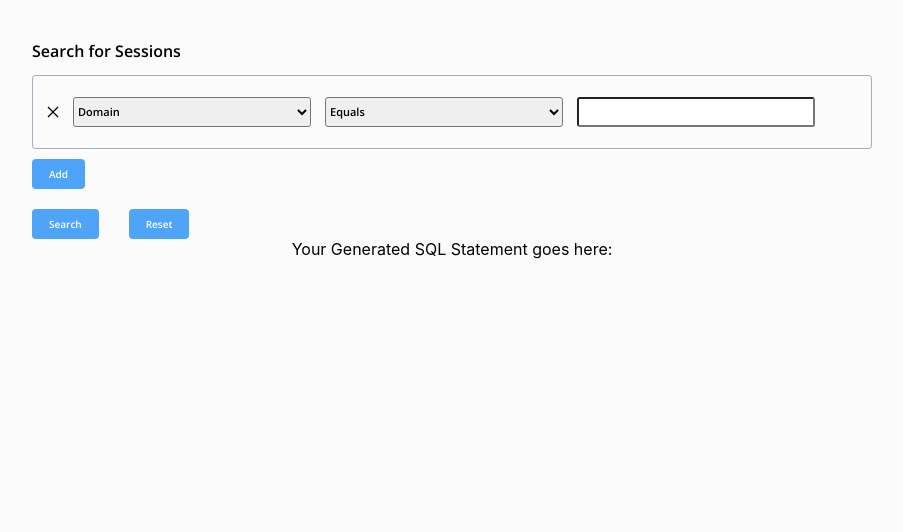
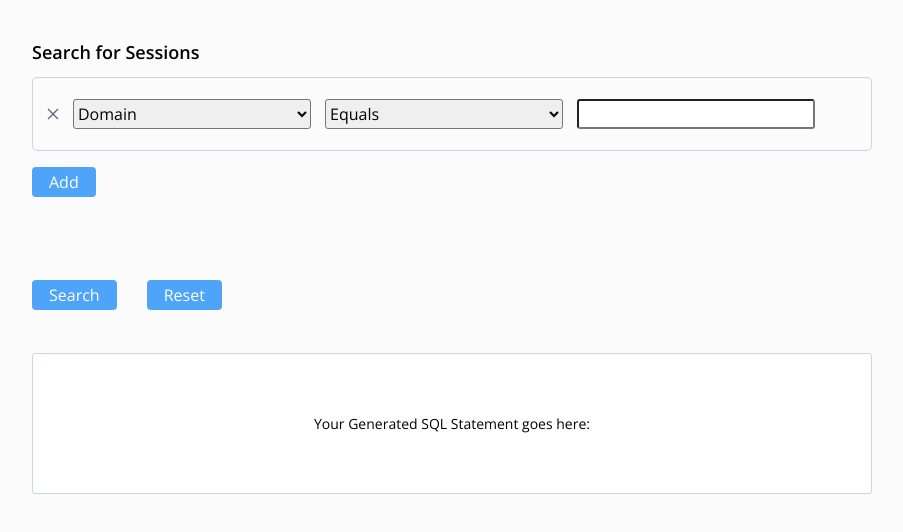
Before and after one commit to Andres9888/react_sql_query_generator, a React (Create React App) app: page / in a window 1280 px wide. Shown: the top 532 px of the page, without its empty margins (188-1091 px from the left). Built offline with nearby package versions, Linux system fonts and the light colour scheme.

Commit message:
fix sql generator

```diff
--- a/src/App.tsx
+++ b/src/App.tsx
@@ -1,5 +1,5 @@
 import './App.css';
-import { useContext, useState, useCallback } from 'react';
+import { useContext, useState } from 'react';
 
 import { observer } from 'mobx-react-lite';
 import { nanoid } from 'nanoid';
@@ -32,19 +32,21 @@ const App = observer(() => {
       return value.userInput;
     });
     const options = filtered.map(column => {
-      if (typeof column[1].userInput === 'string') {
+      if (column[1].type === 'string') {
         return (
-          <SqlStatement
-            key={nanoid()}
-          >{`SELECT ${column[0]} FROM session WHERE ${column[0]} ${column[1].operatorsSelected} '${column[1].userInput}'`}</SqlStatement>
+          <SqlStatement key={nanoid()}>
+            {`SELECT ${column[0]} FROM session WHERE ${column[0]} ${column[1].operatorsSelected} '${column[1].userInput}'`}
+          </SqlStatement>
         );
       }
-
-      return (
-        <SqlStatement
-          key={nanoid()}
-        >{`SELECT ${column[0]} FROM session WHERE ${column[0]} ${column[1].operatorsSelected} ${column[1].userInput}`}</SqlStatement>
-      );
+      if (column[1].type === 'number') {
+        return (
+          <SqlStatement key={nanoid()}>
+            {`SELECT ${column[0]} FROM session WHERE ${column[0]} ${column[1].operatorsSelected} ${column[1].userInput}`}
+          </SqlStatement>
+        );
+      }
+      return <SqlStatement key={nanoid()}>Error with input type</SqlStatement>;
     });
 
     setSql(options);
@@ -72,7 +74,9 @@ const App = observer(() => {
         </SearchButton>
         <ResetButton type="button">Reset</ResetButton>
       </ButtonContainer>
-      {sql}
+      <SqlStatementContainer>
+        <SqlStatement>{sql}</SqlStatement>
+      </SqlStatementContainer>
     </Container>
   );
 });
@@ -93,17 +97,31 @@ const Header = styled.h2`
   align-self: start;
   display: flex;
   font-family: 'Open Sans', sans-serif;
-  font-size: 16px;
+  font-size: 18px;
   font-weight: 600;
   margin-bottom: 13px;
   margin-top: 40px;
 `;
 
+const SqlStatementContainer = styled.div`
+  background-color: #ffffff;
+  border: 1px solid #cdd4de;
+  border-radius: 3px;
+  display: flex;
+  margin-top: 43px;
+  padding-bottom: 60px;
+  padding-top: 60px;
+  width: 100%;
+`;
+
 const SqlStatement = styled.h2`
   display: flex;
+  flex-direction: column;
   font-family: 'Open Sans', sans-serif;
-  font-size: 16px;
-  font-weight: 600;
+  font-size: 14px;
+  font-weight: 400;
+  margin: auto;
+  text-align: center;
 `;
 
 const AddButton = styled.button`
@@ -113,9 +131,11 @@ const AddButton = styled.button`
   border-radius: 4px;
   color: white;
   font-family: 'Open Sans', sans-serif;
-  font-size: 10px;
-  font-weight: 600;
+  font-size: 16px;
+  font-weight: 400;
   height: 30px;
+  margin-bottom: 63px;
+  margin-top: 6px;
   padding-left: 17px;
   padding-right: 17px;
 `;
@@ -133,8 +153,8 @@ const SearchButton = styled.button`
   border-radius: 4px;
   color: white;
   font-family: 'Open Sans', sans-serif;
-  font-size: 10px;
-  font-weight: 600;
+  font-size: 16px;
+  font-weight: 400;
   height: 30px;
   margin-right: 30px;
   padding-left: 17px;
@@ -148,8 +168,8 @@ const ResetButton = styled.button`
   border-radius: 4px;
   color: white;
   font-family: 'Open Sans', sans-serif;
-  font-size: 10px;
-  font-weight: 600;
+  font-size: 16px;
+  font-weight: 400;
   height: 30px;
   padding-left: 17px;
   padding-right: 17px;
--- a/src/features/OptionsRow/components/NumberOperatorsOptions/index.tsx
+++ b/src/features/OptionsRow/components/NumberOperatorsOptions/index.tsx
@@ -25,8 +25,8 @@ const Select = styled.select`
   border-radius: 3px;
   display: flex;
   font-family: 'Open Sans', sans-serif;
-  font-size: 11px;
-  font-weight: 600;
+  font-size: 16px;
+  font-weight: 400;
   height: 30px;
   width: 238px;
 `;
--- a/src/features/OptionsRow/components/StringOperatorsOptions/index.tsx
+++ b/src/features/OptionsRow/components/StringOperatorsOptions/index.tsx
@@ -25,8 +25,8 @@ const Select = styled.select`
   border-radius: 3px;
   display: flex;
   font-family: 'Open Sans', sans-serif;
-  font-size: 11px;
-  font-weight: 600;
+  font-size: 16px;
+  font-weight: 400;
   height: 30px;
   width: 238px;
 `;
--- a/src/features/OptionsRow/index.tsx
+++ b/src/features/OptionsRow/index.tsx
@@ -27,6 +27,10 @@ export const OptionsRow = ({ rowId, onRemove }: Props) => {
   function onOperatorChange(selectedOperator) {
     setOperatorsSelected(selectedOperator);
     Store.options[dropDown].operatorsSelected = selectedOperator;
+  }
+  function onSelectChange(e) {
+    setdropdown(e.target.value);
+    setdropdownType(Store.options[e.target.value].type);
   }
   const renderOperatorsOptions = () => {
     if (dropDownType === 'string') {
@@ -71,10 +75,6 @@ export const OptionsRow = ({ rowId, onRemove }: Props) => {
     return null;
   };
 
-  function onSelectChange(e) {
-    setdropdown(e.target.value);
-    setdropdownType(Store.options[e.target.value].type);
-  }
   return (
     <AnimatePresence>
       <OptionsRowContainer
@@ -109,11 +109,12 @@ const RemoveWrapper = styled.div`
 `;
 
 const RemoveIcon = styled(VscChromeClose)`
+  color: #56667c;
   margin: auto;
 `;
 const OptionsRowContainer = styled(motion.div)`
-  border: 1px solid #a2b0c2;
-  border-radius: 3px;
+  border: 1px solid #cdd4de;
+  border-radius: 5px;
   box-sizing: border-box;
   display: flex;
   margin-bottom: 10px;
@@ -127,8 +128,8 @@ const Select = styled.select`
   border-radius: 3px;
   display: flex;
   font-family: 'Open Sans', sans-serif;
-  font-size: 11px;
-  font-weight: 600;
+  font-size: 16px;
+  font-weight: 400;
   height: 30px;
   margin-right: 14px;
   width: 238px;
@@ -139,9 +140,9 @@ const Input = styled.input.attrs((props: { isSmall: boolean }) => props)`
   height: 30px;
   width: ${props => (props.isSmall ? `152px` : `238px`)};
   font-family: 'Open Sans', sans-serif;
-  font-size: 11px;
+  font-size: 16px;
   margin-left: 14px;
-  font-weight: 600;
+  font-weight: 400;
   border-radius: 3px;
 `;
 
```
